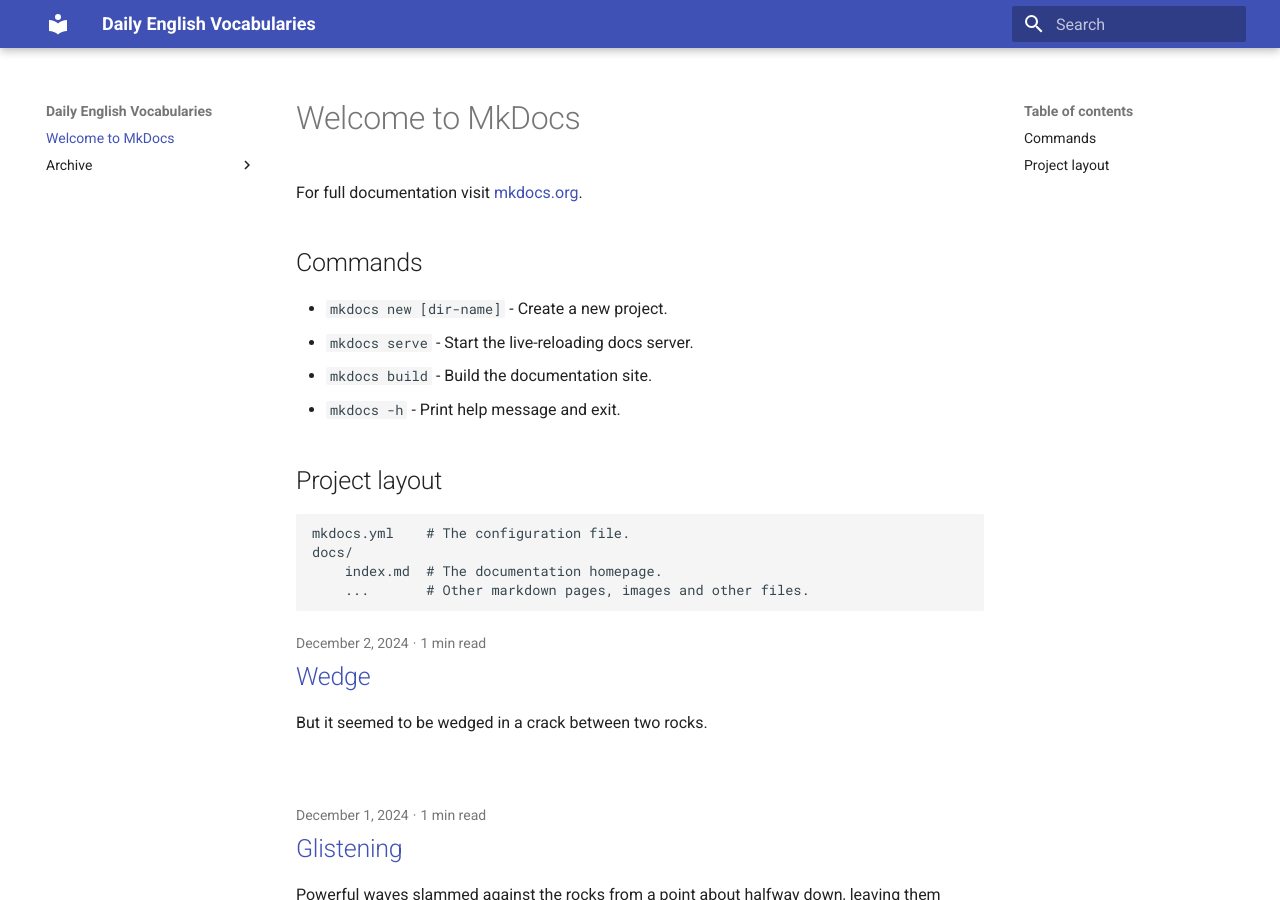
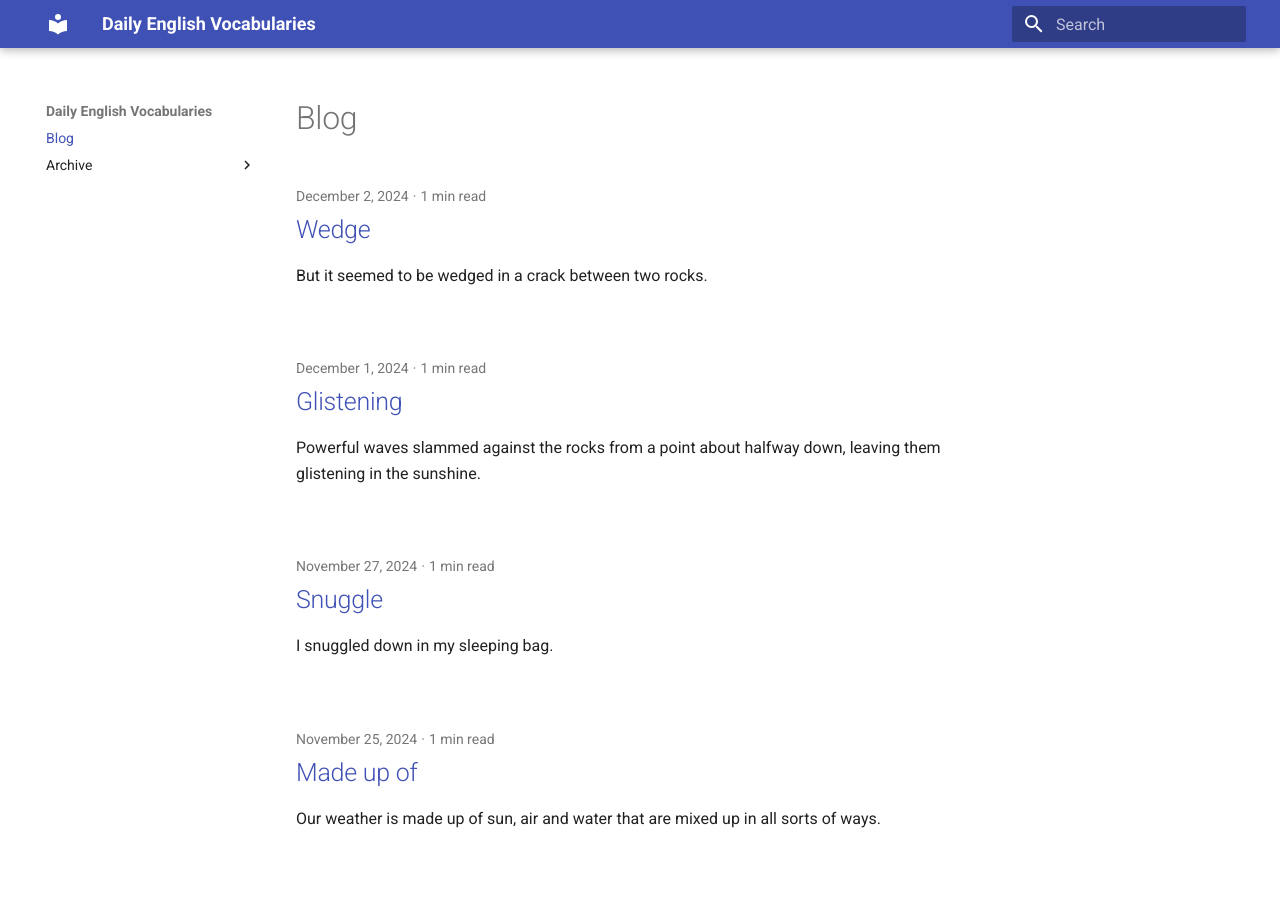
Before and after one commit to richardchou89/english-vocabularies, an MkDocs documentation site: the page built from docs/index.md, in a window 1280 px wide and 900 px high. Built offline with MkDocs 1.6.1 and Material for MkDocs 9.7.7, drawn with Linux system fonts in a browser that asks for light colours.

Commit message:
updated index

```diff
--- a/docs/index.md
+++ b/docs/index.md
@@ -1,17 +1 @@
-# Welcome to MkDocs
-
-For full documentation visit [mkdocs.org](https://www.mkdocs.org).
-
-## Commands
-
-* `mkdocs new [dir-name]` - Create a new project.
-* `mkdocs serve` - Start the live-reloading docs server.
-* `mkdocs build` - Build the documentation site.
-* `mkdocs -h` - Print help message and exit.
-
-## Project layout
-
-    mkdocs.yml    # The configuration file.
-    docs/
-        index.md  # The documentation homepage.
-        ...       # Other markdown pages, images and other files.
+# Blog
```
